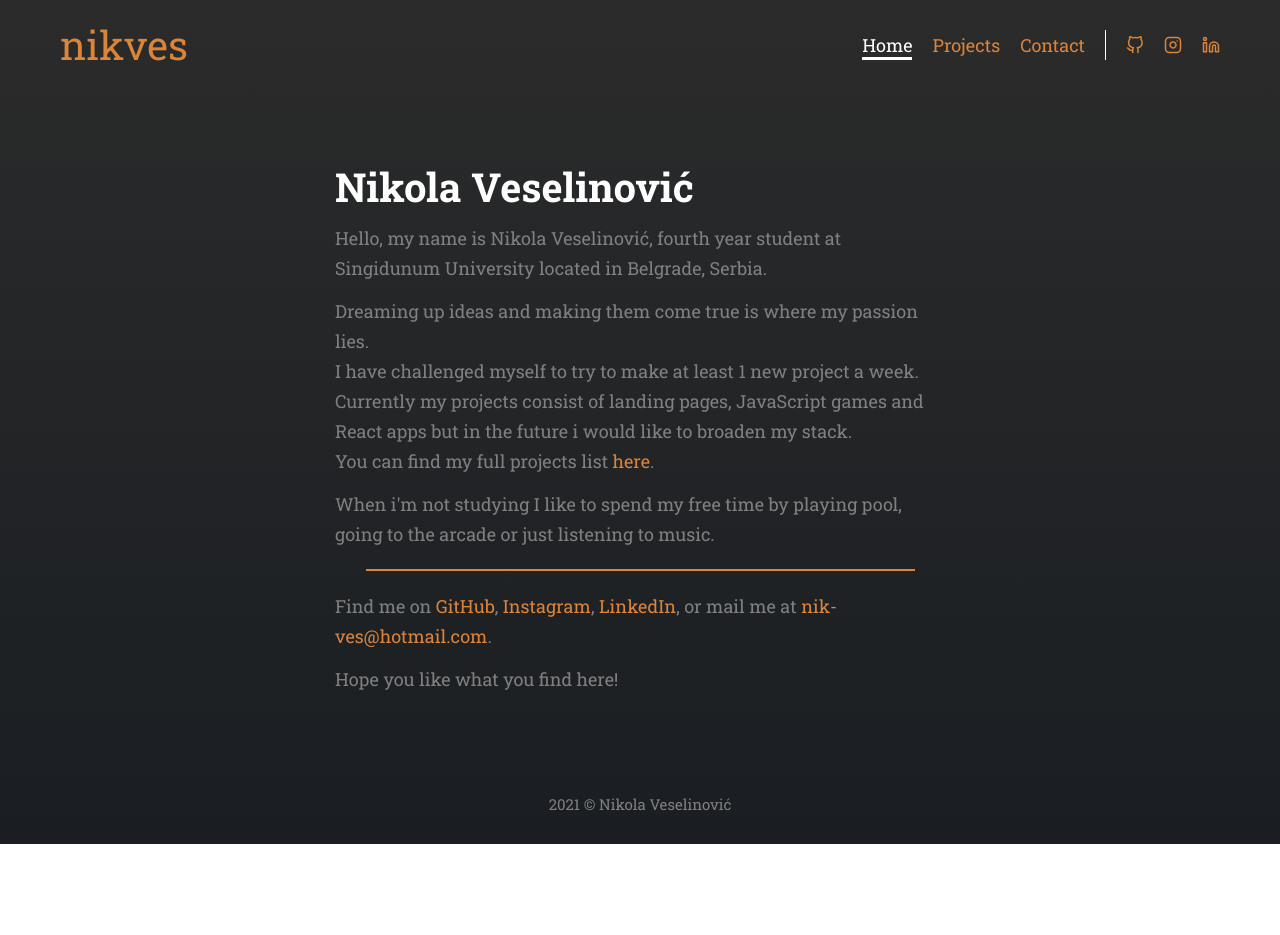
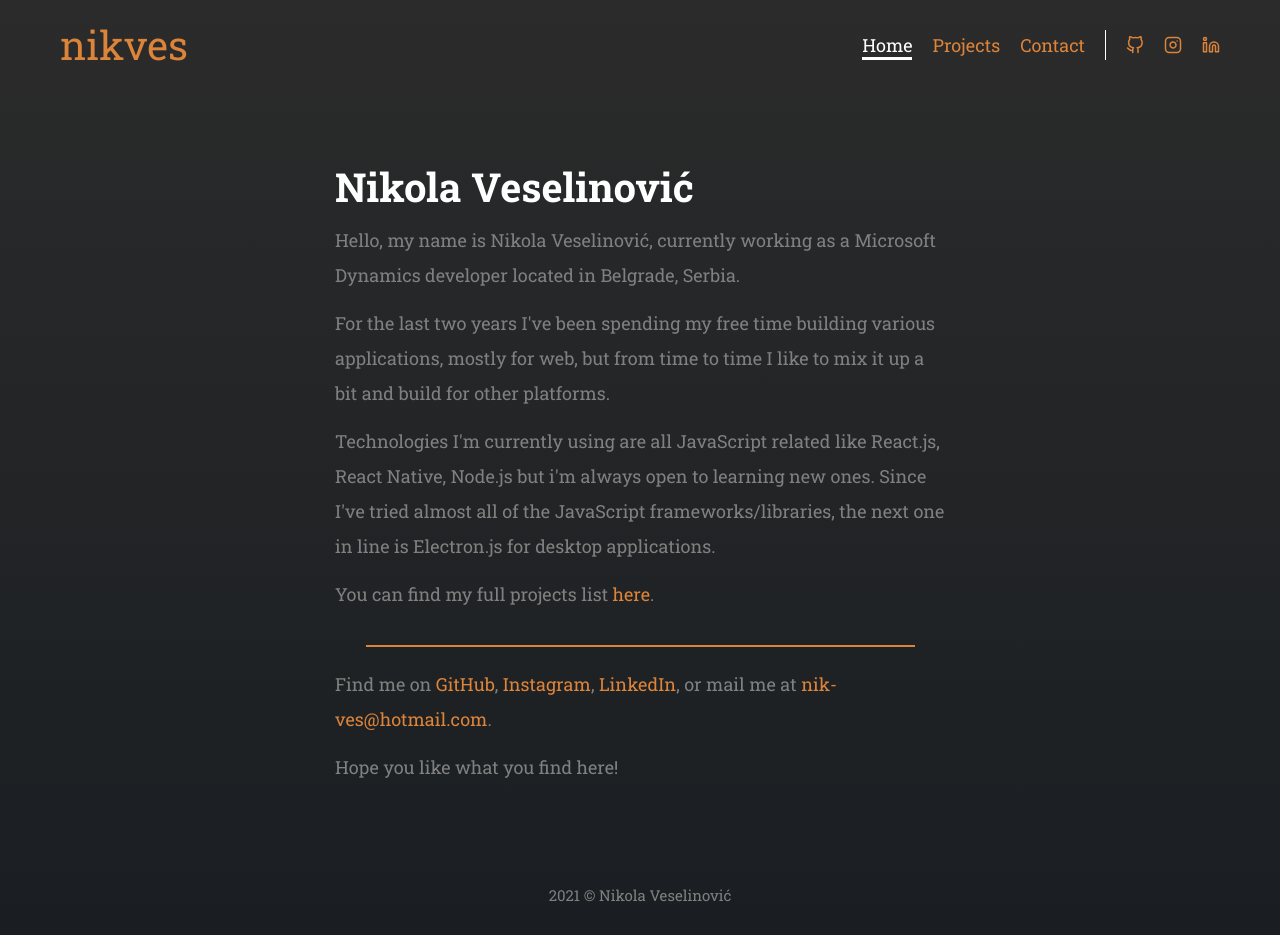
Before and after one commit to nik-ves/portfolio, a React (Create React App) app: page / in a window 1280 px wide. Before the commit the page ends 844 px from the top, so only its background shows below. Built offline with nearby package versions, Linux system fonts and the light colour scheme.

Commit message:
Updated home page text

```diff
--- a/src/components/HomeComponents/HomeStyles.js
+++ b/src/components/HomeComponents/HomeStyles.js
@@ -19,7 +19,7 @@ export const TextContainer = styled.div`
 
 export const Paragraph = styled.p`
   font-size: 1.8rem;
-  line-height: 3rem;
+  line-height: 3.5rem;
 
   & a {
     color: #dc843a;
@@ -31,6 +31,7 @@ export const Paragraph = styled.p`
 
   @media only screen and (max-width: 750px) {
     font-size: 1.5rem;
+    line-height: 3rem;
   }
 
   @media only screen and (max-width: 550px) {
--- a/src/components/HomeComponents/HomeText.js
+++ b/src/components/HomeComponents/HomeText.js
@@ -18,17 +18,26 @@ const HomeText = () => {
         <Headers.Primary>Nikola Veselinović</Headers.Primary>
 
         <Paragraph>
-          Hello, my name is Nikola Veselinović, fourth year student at
-          Singidunum University located in Belgrade, Serbia.
+          Hello, my name is Nikola Veselinović, currently working as a Microsoft
+          Dynamics developer located in Belgrade, Serbia.
         </Paragraph>
         <br />
 
         <Paragraph>
-          Dreaming up ideas and making them come true is where my passion lies.
-          <br />I have challenged myself to try to make at least 1 new project a
-          week. Currently my projects consist of landing pages, JavaScript games
-          and React apps but in the future i would like to broaden my stack.
+          For the last two years I've been spending my free time building
+          various applications, mostly for web, but from time to time I like to
+          mix it up a bit and build for other platforms.
         </Paragraph>
+        <br />
+
+        <Paragraph>
+          Technologies I'm currently using are all JavaScript related like
+          React.js, React Native, Node.js but i'm always open to learning new
+          ones. Since I've tried almost all of the JavaScript
+          frameworks/libraries, the next one in line is Electron.js for desktop
+          applications.
+        </Paragraph>
+        <br />
 
         <Paragraph>
           You can find my full projects list{" "}
@@ -38,11 +47,6 @@ const HomeText = () => {
           .
         </Paragraph>
         <br />
-
-        <Paragraph>
-          When i'm not studying I like to spend my free time by playing pool,
-          going to the arcade or just listening to music.
-        </Paragraph>
 
         <Line.Horizontal big />
 
```
